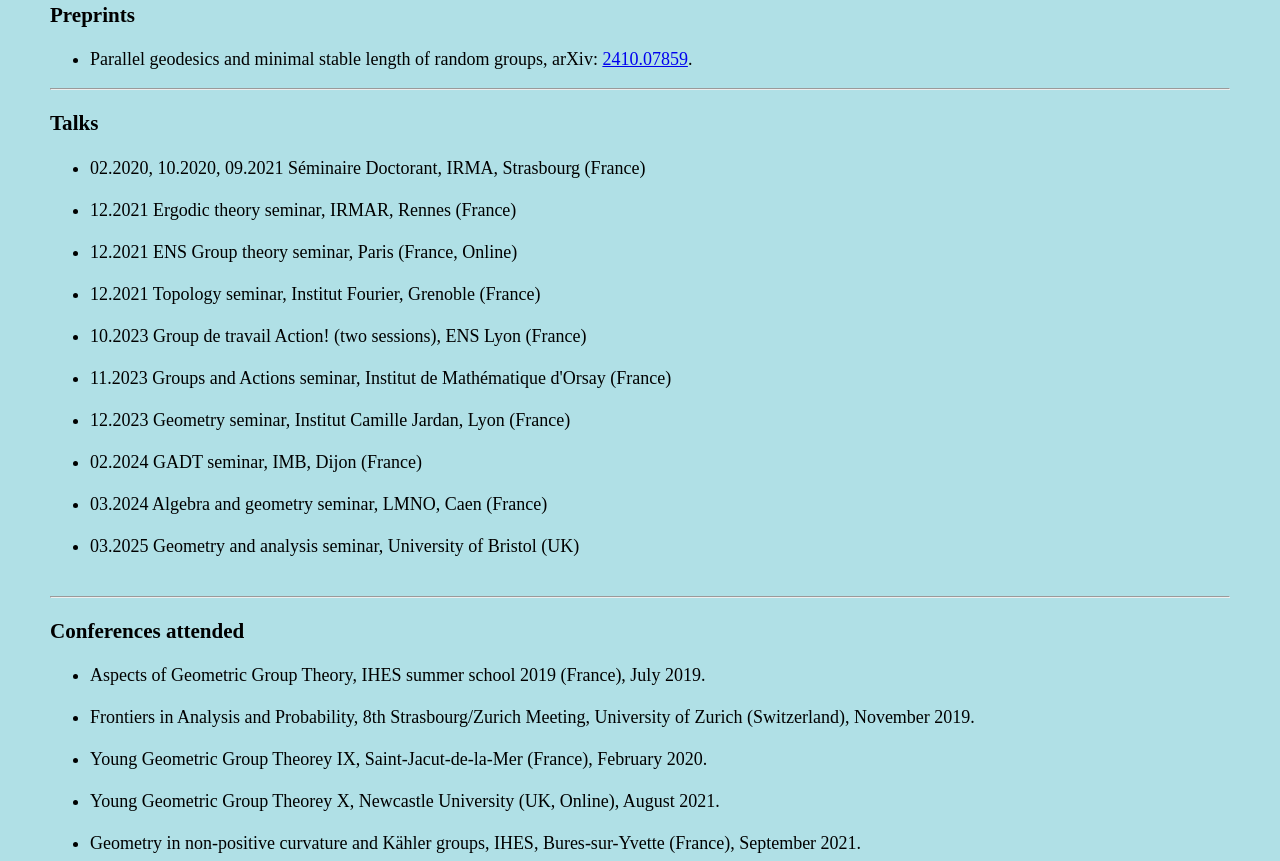
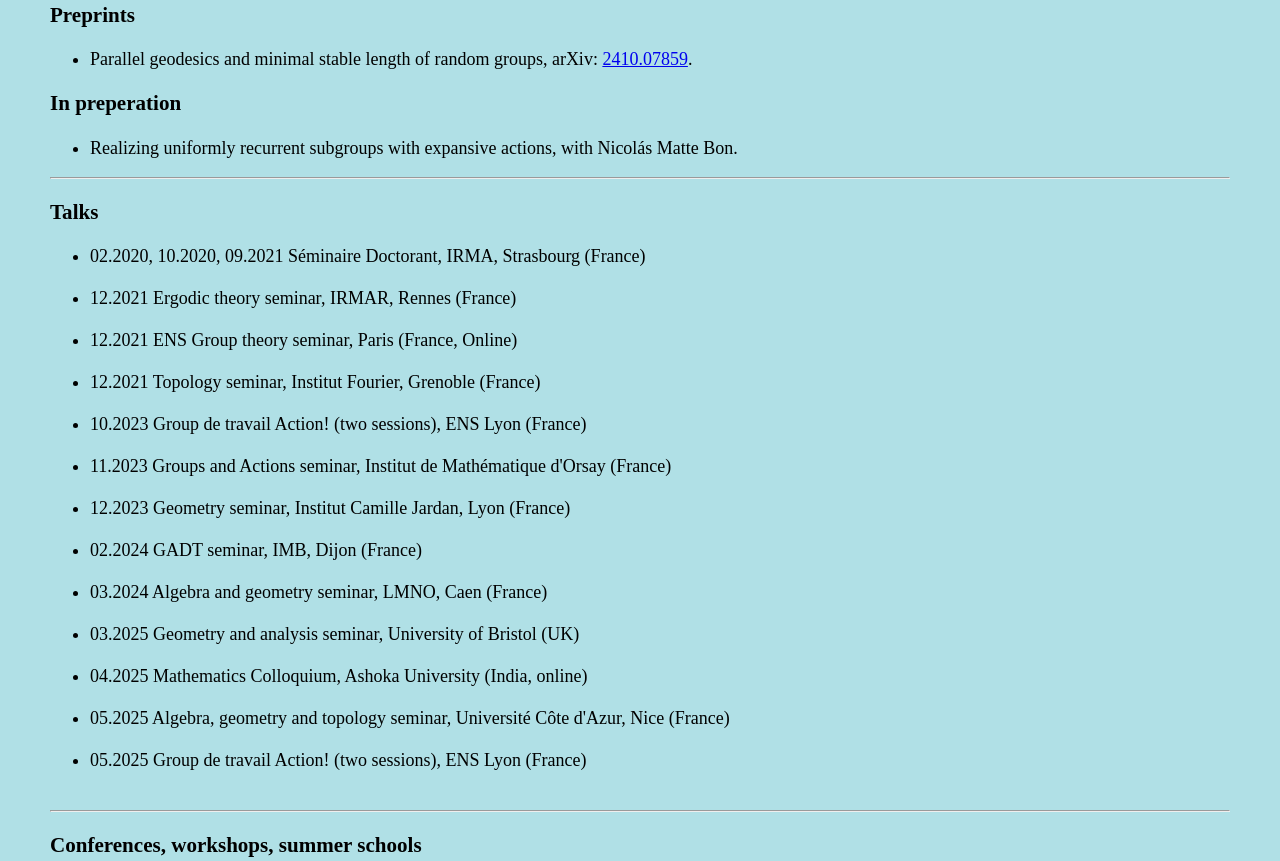
Before and after one commit to tsung-hsuan-tsai/tsung-hsuan-tsai.github.io, a plain HTML site: page Research.html in a window 1280 px wide. Shown: the part 634-1495 px from the top of the page. Drawn offline with Linux system fonts and the light colour scheme.

Commit message:
add talks and paper in prep

```diff
--- a/Research.html
+++ b/Research.html
@@ -52,6 +52,14 @@
 
     </ul>
 
+    <h3>In preperation</h3>
+    <ul>
+
+	<li>Realizing uniformly recurrent subgroups with expansive actions, with Nicolás Matte Bon.
+	</li>
+
+    </ul>
+
     <hr>
 
 
@@ -69,12 +77,15 @@
 	<li> 02.2024 GADT seminar, IMB, Dijon (France) </li><br>
 	<li> 03.2024 Algebra and geometry seminar, LMNO, Caen (France) </li><br>
 	<li> 03.2025 Geometry and analysis seminar, University of Bristol (UK) </li><br>
+	<li> 04.2025 Mathematics Colloquium, Ashoka University (India, online) </li><br>
+	<li> 05.2025 Algebra, geometry and topology seminar, Université Côte d'Azur, Nice (France) </li><br>
+	<li> 05.2025 Group de travail Action! (two sessions), ENS Lyon (France) </li><br>
 
     </ul>
 	<hr>
 
 
-    <h3>Conferences attended</h3>
+    <h3>Conferences, workshops, summer schools</h3>
     <ul>
 
 	<li>Aspects of Geometric Group Theory, IHES summer school 2019 (France), July 2019.</li><br>
@@ -84,6 +95,7 @@
 	<li>Geometry in non-positive curvature and Kähler groups, IHES, Bures-sur-Yvette (France), September 2021.</li><br>
 	<li>Hyperbolic groups and their generalisations, IHP, Paris (France), July 2022.</li><br>
 	<li>Rigidity of isometric actions, CIRM, Marseille (France), Mars 2025.</li><br>
+	<li>Random walks on groups, groups acting on fractals, IMAG, Montpellier (France), May 2025.</li><br>
 
     </ul>
 	<hr>
```
Also changed, not shown: index.html (+1 -1 lines).
